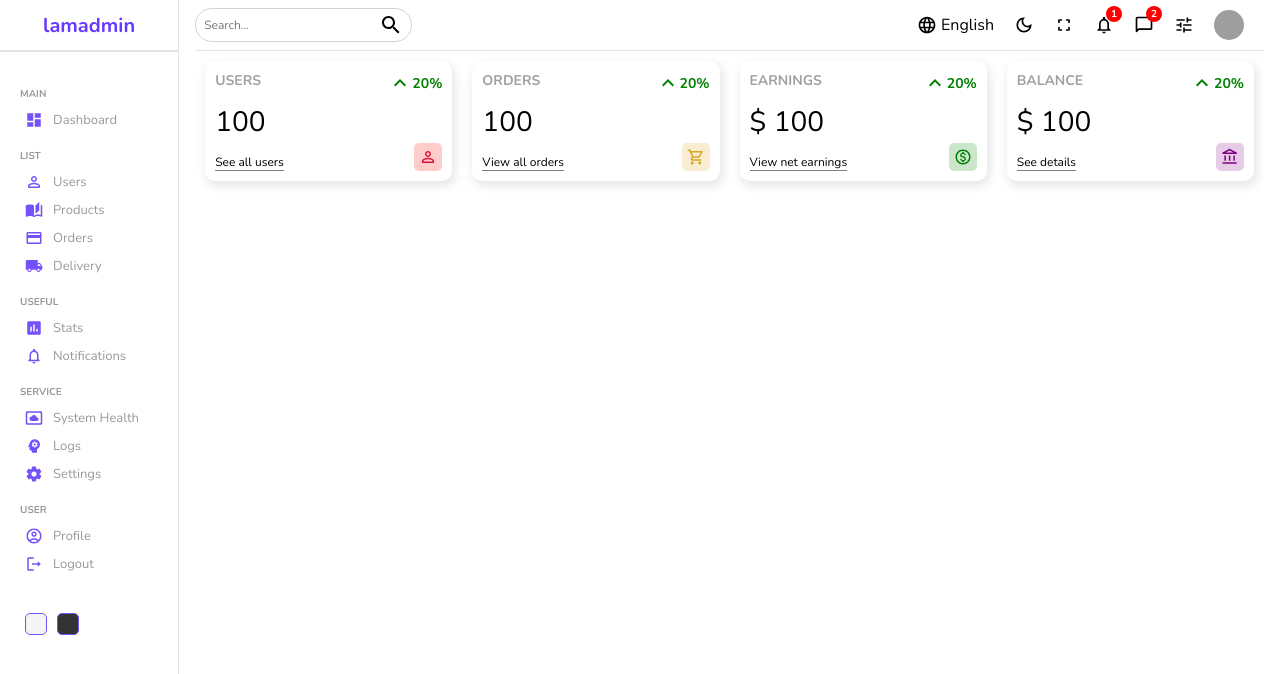
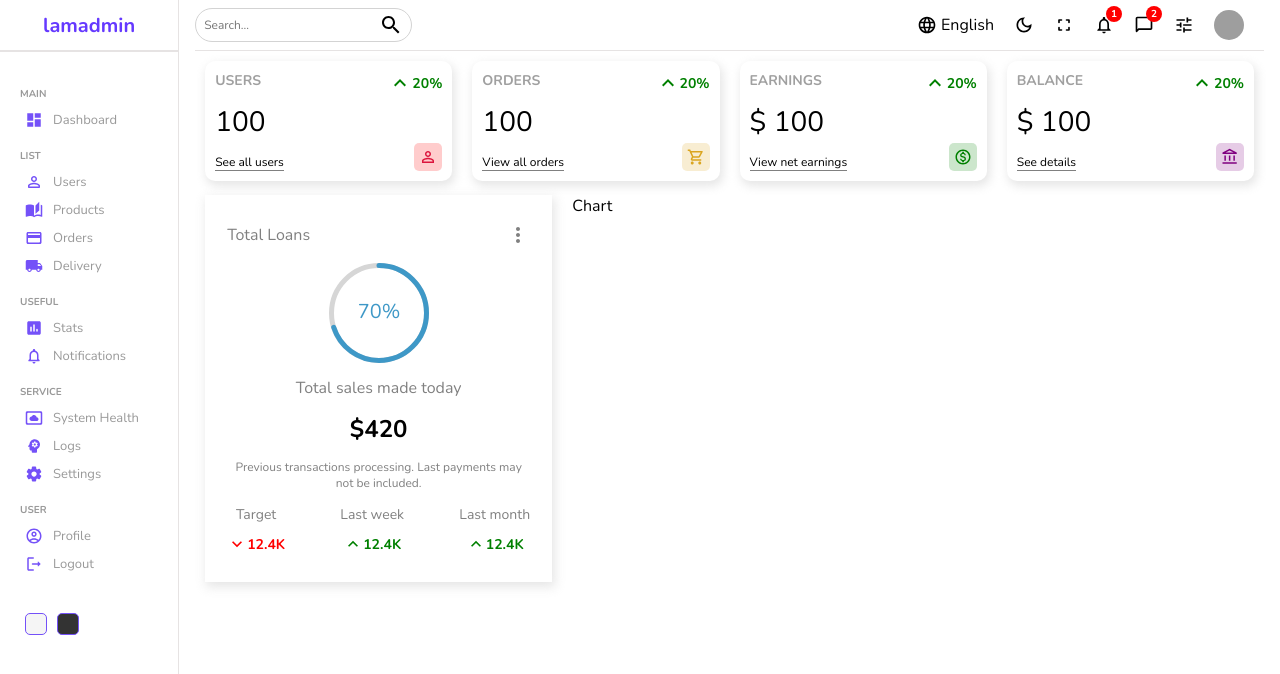
Before and after one commit to Havold/library-manager-web, a React (Create React App) app: page / in a window 1280 px wide. Shown: the top 674 px of the page. Built offline with nearby package versions, Linux system fonts and the light colour scheme; grey boxes are pictures that could not be loaded.

Commit message:
Create UI Featured panel.

```diff
--- a/package.json
+++ b/package.json
@@ -11,6 +11,7 @@
     "@testing-library/react": "^13.4.0",
     "@testing-library/user-event": "^13.5.0",
     "react": "^18.3.1",
+    "react-circular-progressbar": "^2.1.0",
     "react-dom": "^18.3.1",
     "react-router-dom": "^6.26.1",
     "react-scripts": "5.0.1",
--- /dev/null
+++ b/src/components/Chart/chart.scss
@@ -0,0 +1,3 @@
+.chart {
+    flex: 9;
+}
--- /dev/null
+++ b/src/components/Chart/index.jsx
@@ -0,0 +1,7 @@
+import './chart.scss';
+
+function Chart() {
+    return <div className="chart">Chart</div>;
+}
+
+export default Chart;
--- /dev/null
+++ b/src/components/featured/Featured.jsx
@@ -0,0 +1,49 @@
+import { KeyboardArrowDown, KeyboardArrowUp, MoreVert } from '@mui/icons-material';
+import './featured.scss';
+import { CircularProgressbar } from 'react-circular-progressbar';
+import 'react-circular-progressbar/dist/styles.css';
+
+function Featured() {
+    return (
+        <div className="featured">
+            <div className="top">
+                <h1 className="title">Total Loans</h1>
+                <MoreVert />
+            </div>
+            <div className="bottom">
+                <div className="featuredChart">
+                    <CircularProgressbar value={70} text="70%" strokeWidth={5} />
+                </div>
+                <div className="title">Total sales made today</div>
+                <div className="amount">$420</div>
+                <p className="desc">Previous transactions processing. Last payments may not be included.</p>
+
+                <div className="summary">
+                    <div className="item">
+                        <div className="itemTitle">Target</div>
+                        <div className="itemResult negative">
+                            <KeyboardArrowDown fontSize="small" />
+                            <div className="resultAmount">12.4K</div>
+                        </div>
+                    </div>
+                    <div className="item">
+                        <div className="itemTitle">Last week</div>
+                        <div className="itemResult positive">
+                            <KeyboardArrowUp fontSize="small" />
+                            <div className="resultAmount">12.4K</div>
+                        </div>
+                    </div>
+                    <div className="item">
+                        <div className="itemTitle">Last month</div>
+                        <div className="itemResult positive">
+                            <KeyboardArrowUp fontSize="small" />
+                            <div className="resultAmount">12.4K</div>
+                        </div>
+                    </div>
+                </div>
+            </div>
+        </div>
+    );
+}
+
+export default Featured;
--- /dev/null
+++ b/src/components/featured/featured.scss
@@ -0,0 +1,78 @@
+.featured {
+    flex: 4;
+    padding: 28px 22px;
+    -webkit-box-shadow: 2px 4px 10px 1px rgba(0, 0, 0, 0.47);
+    box-shadow: 2px 4px 10px 1px rgba(201, 201, 201, 0.47);
+
+    .top {
+        display: flex;
+        justify-content: space-between;
+        align-items: center;
+        color: gray;
+
+        .title {
+            font-size: 16px;
+            font-weight: 400;
+        }
+    }
+
+    .bottom {
+        margin-top: 16px;
+        display: flex;
+        flex-direction: column;
+        align-items: center;
+        justify-content: center;
+        gap: 14px;
+
+        .featuredChart {
+            width: 100px;
+            height: 100px;
+        }
+
+        .title {
+            font-weight: 400;
+            color: gray;
+        }
+
+        .amount {
+            font-size: 24px;
+            font-weight: bold;
+        }
+
+        .desc {
+            font-size: 12px;
+            font-weight: 300;
+            text-align: center;
+            color: gray;
+        }
+
+        .summary {
+            width: 100%;
+            display: flex;
+            justify-content: space-between;
+            text-align: center;
+
+            .itemTitle {
+                font-size: 14px;
+                color: gray;
+            }
+
+            .itemResult {
+                display: flex;
+                align-items: center;
+                justify-content: center;
+                margin-top: 10px;
+                font-size: 14px;
+                font-weight: bold;
+
+                &.positive {
+                    color: green;
+                }
+
+                &.negative {
+                    color: red;
+                }
+            }
+        }
+    }
+}
--- a/src/components/widget/Widget.jsx
+++ b/src/components/widget/Widget.jsx
@@ -12,7 +12,6 @@
 
     // temporary
     const amount = 100;
-    const diff = 20;
 
     switch (type) {
         case 'users':
--- a/src/pages/home/Home.jsx
+++ b/src/pages/home/Home.jsx
@@ -1,3 +1,5 @@
+import Chart from '../../components/Chart';
+import Featured from '../../components/featured/Featured';
 import Navbar from '../../components/navbar/Navbar';
 import Sidebar from '../../components/sidebar/Sidebar';
 import Widget from '../../components/widget/Widget';
@@ -15,6 +17,10 @@
                     <Widget type="earnings" />
                     <Widget type="balance" />
                 </div>
+                <div className="charts">
+                    <Featured />
+                    <Chart />
+                </div>
             </div>
         </div>
     );
--- a/src/pages/home/home.scss
+++ b/src/pages/home/home.scss
@@ -8,7 +8,12 @@
             display: flex;
             padding: 10px;
             gap: 20px;
-            // margin: 20px;
+        }
+
+        .charts {
+            display: flex;
+            padding: 4px 10px;
+            gap: 20px;
         }
     }
 }
```
Also changed, not shown: 2 other files (tests, documents, lock files or other folders).
